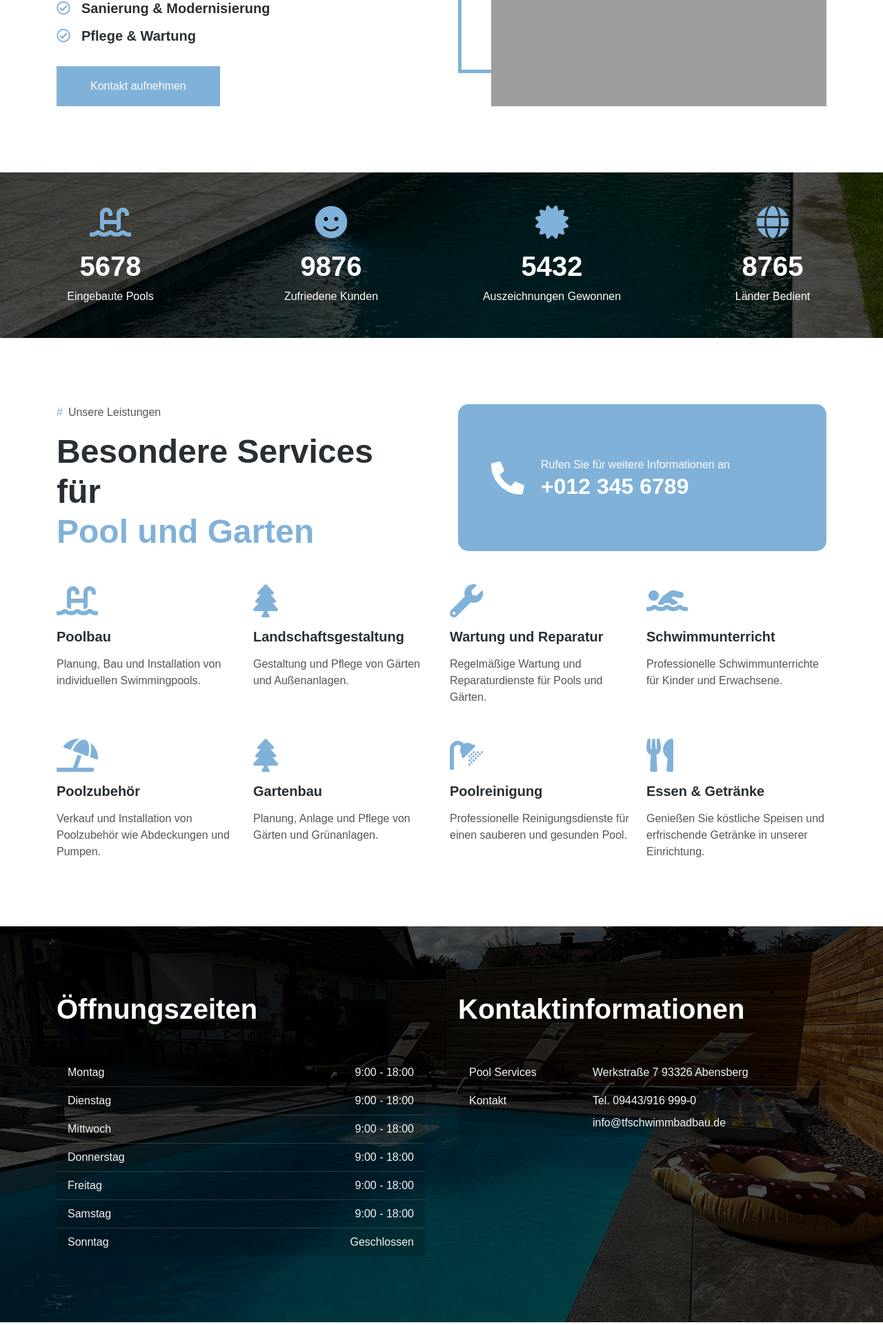
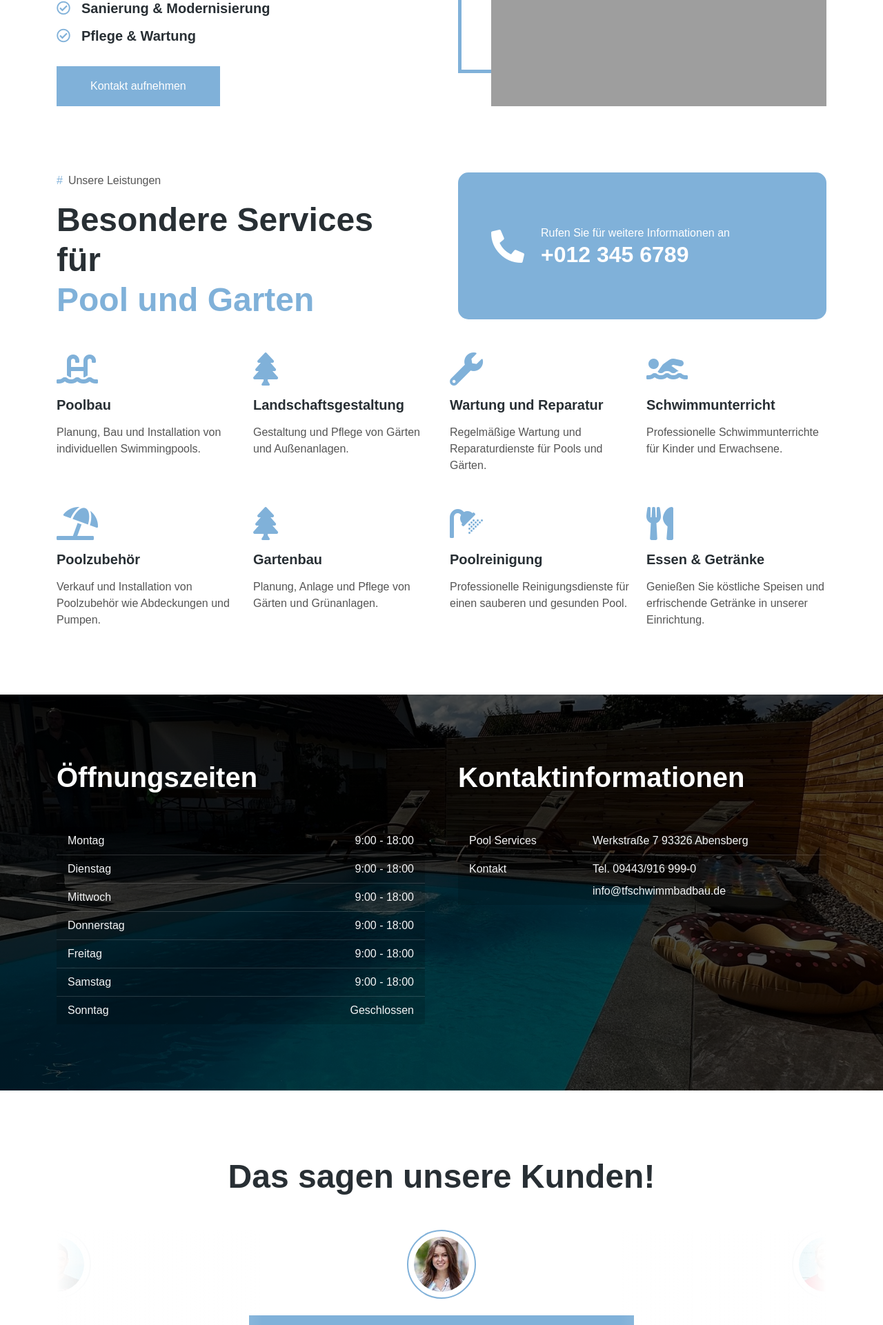
Before and after one commit to enisgjinii/tf-schwimmbadbau, a PHP site: page / in a window 1280 px wide. Shown: the part 1270-3191 px from the top of the page at 69% size. Run offline with PHP 8.4, Linux system fonts and the light colour scheme; some libraries are stand-ins or nearby versions; some web fonts are replaced; grey boxes are pictures that could not be loaded.

Commit message:
Comment out the facts section in index.php for future reference and potential reactivation.

```diff
--- a/index.php
+++ b/index.php
@@ -112,7 +112,7 @@
   <!-- About End -->
   <!-- Fakten Start -->
   <!-- <div class="container-xl bg-primary facts my-5 py-5 wow fadeInUp" data-wow-delay="0.1s"> -->
-  <div class="container-fluid bg-primary facts my-5 py-5 wow fadeInUp" data-wow-delay="0.1s">
+  <!-- <div class="container-fluid bg-primary facts my-5 py-5 wow fadeInUp" data-wow-delay="0.1s">
     <div class="row g-4">
       <div class="col-md-6 col-lg-3 text-center wow fadeIn" data-wow-delay="0.1s">
         <i class="fa fa-swimming-pool fa-3x text-primary mb-3"></i>
@@ -135,7 +135,7 @@
         <p class="text-white mb-0">Länder Bedient</p>
       </div>
     </div>
-  </div>
+  </div> -->
   <!-- </div> -->
   <!-- Facts End -->
   <!-- Service Start -->
```
